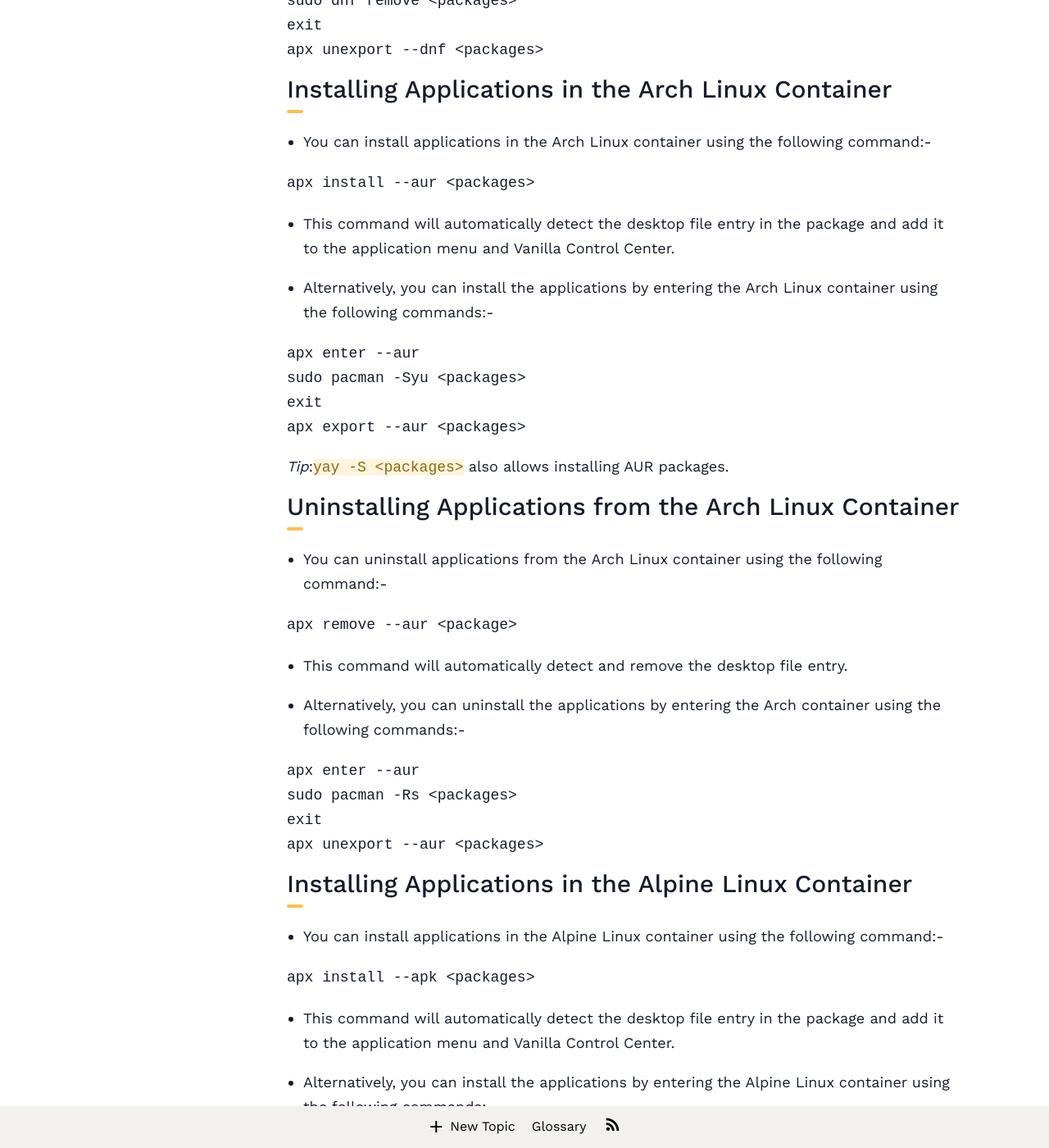
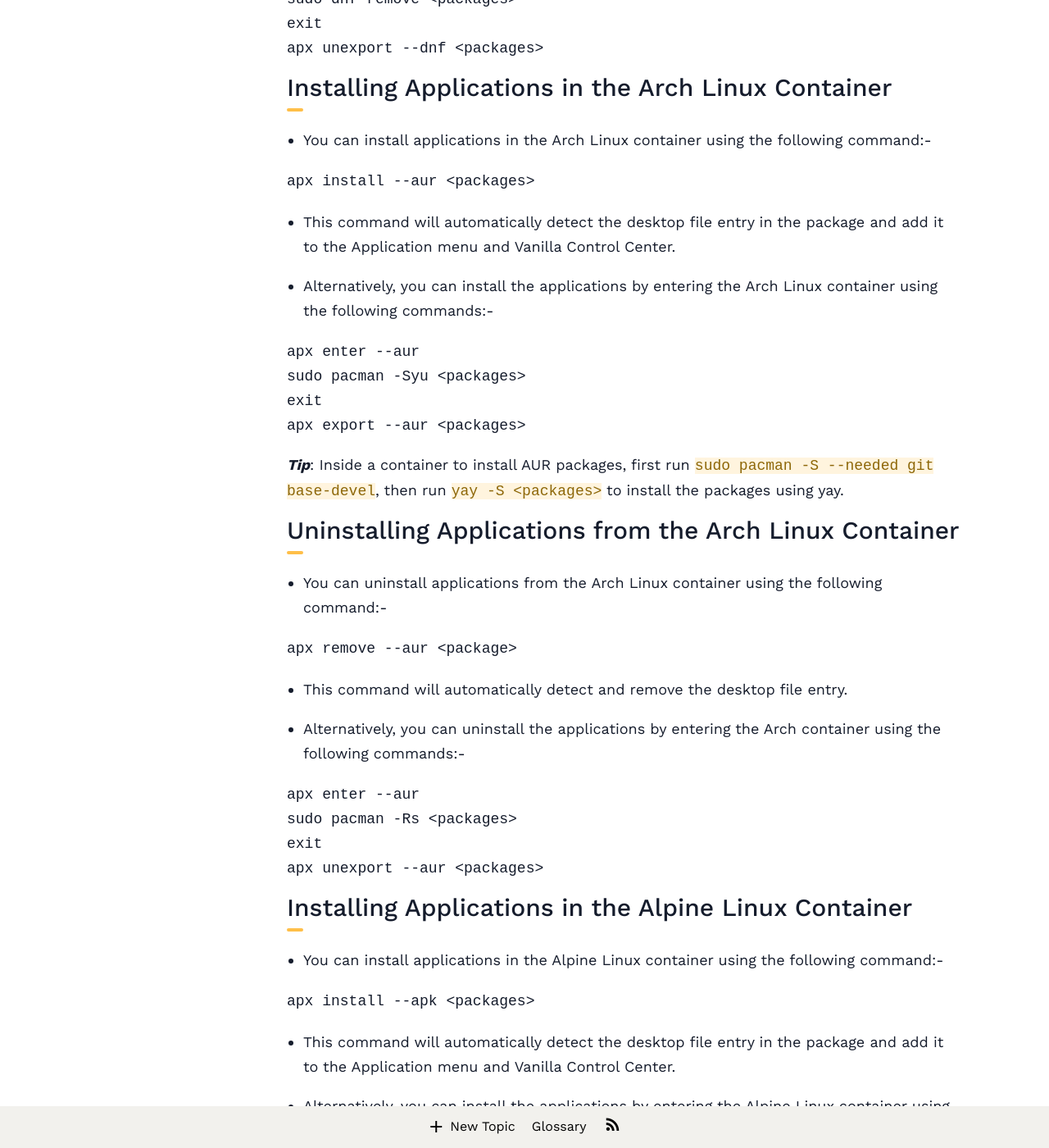
Before and after one commit to Vanilla-OS/handbook, a Jekyll site: the page built from _posts/2023-01-11-install-and-manage-applications.md, in a window 1280 px wide and 1400 px high, scrolled down 9042 px. Shown: the whole window at 82% size. Built offline with Jekyll 4.4.1, drawn with Linux system fonts in a browser that asks for light colours; nearby versions of some CDN libraries; a style sheet for code colours, icons or effects is not loaded; some of the changed text lies outside the part shown.

Commit message:
Minor improvements: Install and manage application guide

````diff
--- a/_posts/2023-01-11-install-and-manage-applications.md
+++ b/_posts/2023-01-11-install-and-manage-applications.md
@@ -13,13 +13,13 @@
 
 Vanilla OS allows installing packages and software from multiple sources. This guide will discuss them in detail.
 
-Vanilla OS comes with the option to enable Flatpak, AppImage and Snap in the initial setup. It allows the installation of native packages using the `apx` package manager. (_Note_: At the time of writing this guide, Snap is not yet supported in Vanilla OS)
+Vanilla OS comes with the option to enable Flatpak, AppImage and Snap in the initial setup. It allows the installation of native packages using the `apx` package manager. (_**Note**_: At the time of writing this guide, Snap is not yet supported in Vanilla OS)
 
 ## Terminologies
 
 - **Flatpak**:- Flatpak is a popular packaging format allowing the installation of Desktop applications in a sandboxed environment isolated from the system with shared libraries between them. Flatpak provides developers with a unified way to distribute apps for most GNU/Linux distributions. Flatpak supports adding various remote repositories, the most popular repository being Flathub.
 - **Flathub**:- Flathub is the largest repository of Flatpak applications spanning various categories.
-- **Snap**:- Snap is an alternative packaging format by Canonical (the creators of Ubuntu) for installing thousands of applications from the Snapcraft repository. They facilitate installing applications in Servers and various GNU/Linux distributions. Snapcraft contains hundreds of verified packages and software from publishers. (_Note_: At the time of writing this guide, Snap is not yet supported in Vanilla OS)
+- **Snap**:- Snap is an alternative packaging format by Canonical (the creators of Ubuntu) for installing thousands of applications from the Snapcraft repository. They facilitate installing applications in Servers and various GNU/Linux distributions. Snapcraft contains hundreds of verified packages and software from publishers. (_**Note**_: At the time of writing this guide, Snap is not yet supported in Vanilla OS)
 - **AppImage**:- AppImage is a format for distributing portable software or executables on Linux without needing superuser permissions to install the application.
 - **GNOME Software**:- GNOME Software allows you to find, install and remove new applications and system extensions. It showcases screenshots, metadata and user reviews of various applications. In Vanilla OS, It supports installing Flatpaks and Snaps. GNOME Software is the Linux equivalent of the Microsoft Store, Play Store and App Store.
 - **Package Manager**:- A package manager or package-management system is a utility with a collection of software tools that automates the process of installing, upgrading, configuring, and removing applications or packages.
@@ -58,16 +58,16 @@
 ### Removing Applications
 
 - You can remove the installed Flatpaks and Snaps from the Installed Panel in GNOME Software.
-(_Note_: Some native applications installed in the host will not support removing using this method in Vanilla OS)
+(_**Note**_: Some native applications installed in the host will not support removing using this method in Vanilla OS)
 
 ## Installing AppImages
 
 - AppImage is one of the recommended formats for installing your applications. If you have enabled AppImage in the first setup, You can run it graphically using the following steps:-
-    - Right-click on the file, then click on `Properties`.
+    - Right-click on the file, then click on **Properties**.
 
    ![AppImages Properties](/assets/uploads/appimages-nautilus-properties.webp)
 
-    - Enable the `Executable as Program` option.
+    - Enable the **Executable as Program** option.
     - Now, you can run the AppImage by right-clicking it and pressing run or by pressing enter/return key on the keyboard.
 
 Alternatively, you can open AppImages from the command line using the following commands:-
@@ -78,7 +78,7 @@
 ./<file>.appimage
 ```
 
-_Note_:- `chmod +x <file>.AppImage` makes the file executable.
+_**Note**_:- `chmod +x <file>.AppImage` makes the file executable.
 
  ![Running Krita using AppImage](/assets/uploads/appimages-nautilus-properties.webp)
 
@@ -89,7 +89,7 @@
 ```bash
 flatpak install <remote> <application-id>
 ```
-- You can run the applications using the desktop entry (icon) from the application menu, or you can run it manually through:-
+- You can run the applications using the desktop entry (icon) from the Application menu, or you can run it manually through:-
 
 ```bash
 flatpak run <application-id>
@@ -152,7 +152,7 @@
 apx install <packages>
 ```
 
-- This command will automatically detect the desktop file entry in the package and add it to the application menu and Vanilla Control Center.
+- This command will automatically detect the desktop file entry in the package and add it to the Application menu and Vanilla Control Center.
 
 - Alternatively, you can install the applications by entering the Ubuntu container using the following commands:-
 
@@ -190,7 +190,7 @@
 apx install --dnf <packages>
 ```
 
-- This command will automatically detect the desktop file entry in the package and add it to the application menu and Vanilla Control Center.
+- This command will automatically detect the desktop file entry in the package and add it to the Application menu and Vanilla Control Center.
 
 - Alternatively, you can install the applications by entering the Fedora container using the following commands:-
 
@@ -228,7 +228,7 @@
 apx install --aur <packages>
 ```
 
-- This command will automatically detect the desktop file entry in the package and add it to the application menu and Vanilla Control Center.
+- This command will automatically detect the desktop file entry in the package and add it to the Application menu and Vanilla Control Center.
 
 - Alternatively, you can install the applications by entering the Arch Linux container using the following commands:-
 
@@ -239,7 +239,7 @@
 apx export --aur <packages>
 ```
 
-_Tip_:`yay -S <packages>`  also allows installing AUR packages.
+_**Tip**_: Inside a container to install AUR packages, first run `sudo pacman -S --needed git base-devel`, then run `yay -S <packages>` to install the packages using yay.
 
 ### Uninstalling Applications from the Arch Linux Container
 
@@ -268,7 +268,7 @@
 apx install --apk <packages>
 ```
 
-- This command will automatically detect the desktop file entry in the package and add it to the application menu and Vanilla Control Center.
+- This command will automatically detect the desktop file entry in the package and add it to the Application menu and Vanilla Control Center.
 
 - Alternatively, you can install the applications by entering the Alpine Linux container using the following commands:-
 
@@ -309,7 +309,7 @@
 apx export <package>
 ```
 
-- _Note_:- Using `apx export` is optional. It creates a desktop file entry (icon) in the Application menu for the installed DEB package.
+- _**Note**_:- Using `apx export` is optional. It creates a desktop file entry (icon) in the Application menu for the installed DEB package.
 
 ### Uninstalling DEBs
 
@@ -319,7 +319,7 @@
 apx remove <package>
 ```
 
-- _Note_:- If the desktop entry is still present, execute this command `apx unexport <package>`.
+- _**Note**_:- If the desktop entry is still present, execute this command `apx unexport <package>`.
 
 ### Sideloading RPMs
 
@@ -330,7 +330,7 @@
 apx export --dnf <package>
 ```
 
-- _Note_:- Using `apx export --dnf` is optional. It creates a desktop file entry (icon) in the Application menu for the installed RPM package. If a desktop entry is available, skip this command.
+- _**Note**_:- Using `apx export --dnf` is optional. It creates a desktop file entry (icon) in the Application menu for the installed RPM package. If a desktop entry is available, skip this command.
 
 ### Uninstalling RPMs
 
@@ -340,7 +340,7 @@
 apx remove --dnf <package>
 ```
 
-- _Note_:- If the desktop entry is still present, execute this command `apx unexport --dnf <package>`.
+- _**Note**_:- If the desktop entry is still present, execute this command `apx unexport --dnf <package>`.
 
 ## Conclusion
 
````
